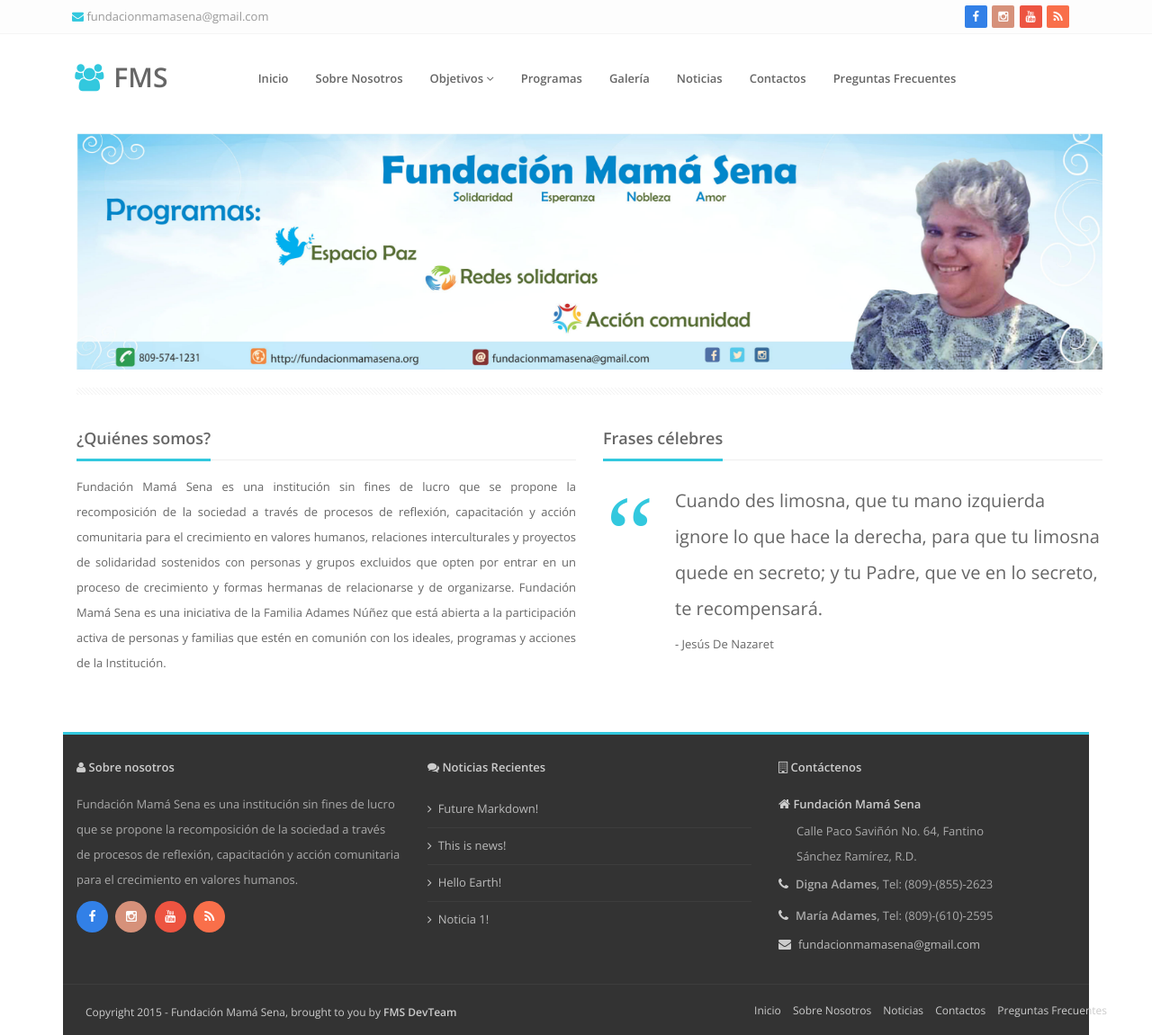
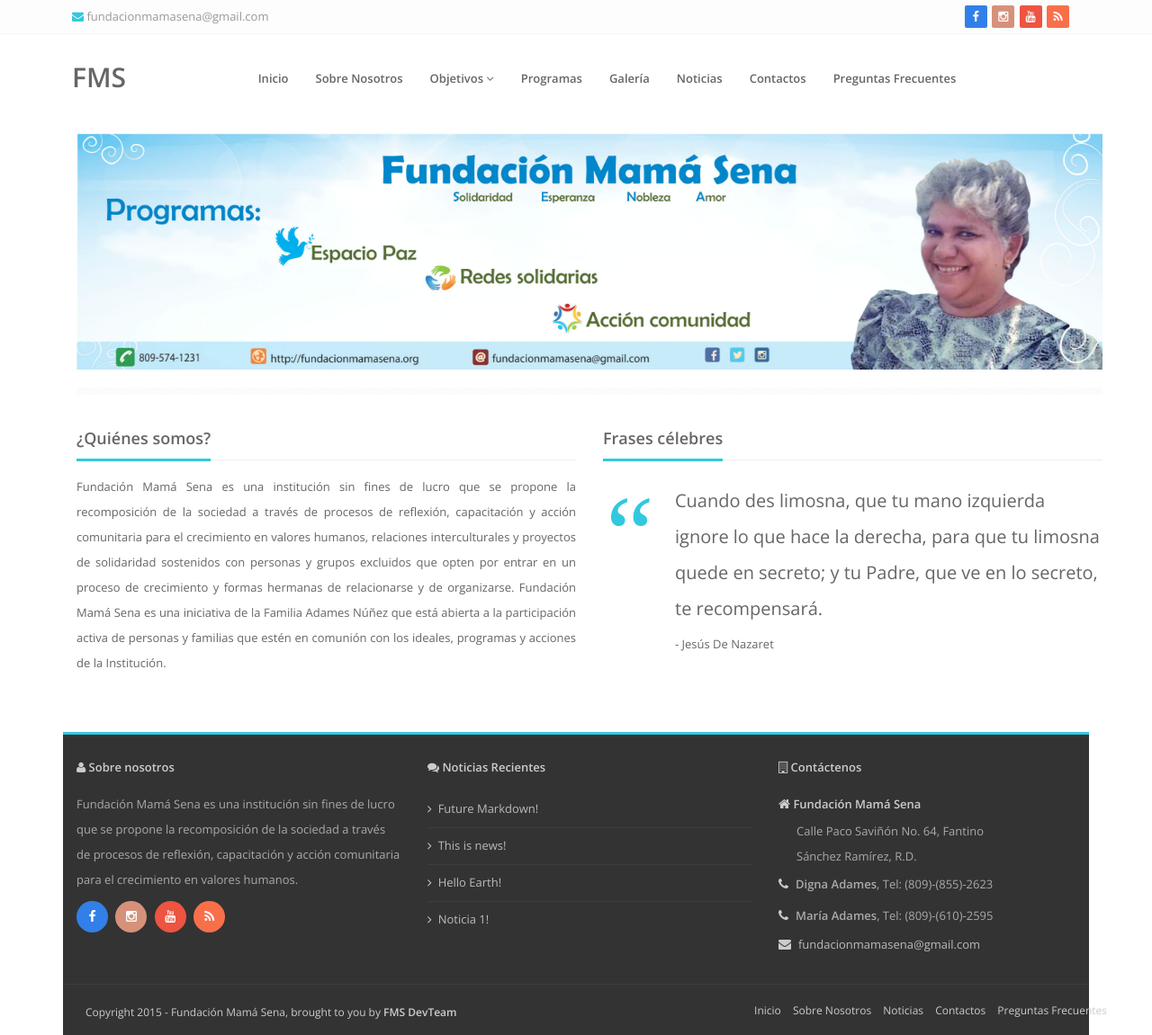
Before and after one commit to wovalle/fundasena.org, a Jekyll site: the page built from index.html, in a window 1280 px wide. Shown: the whole page at 90% size. Built offline with Jekyll 4.4.1, drawn with Linux system fonts in a browser that asks for light colours; Markdown is read by kramdown in place of the engine named in the settings.

Commit message:
Remove Icon from main page. 22

```diff
--- a/_includes/header.html
+++ b/_includes/header.html
@@ -40,7 +40,7 @@
             <div class="col-md-2">
               <!-- Logo section -->
               <div class="logo">
-                <h1><i class="fa fa-group fa-fw lblue"></i> {{site.acronym}}</a></h1>
+                <h1>{{site.acronym}}</a></h1>
               </div>
             </div>
             <div class="col-md-9">
```
